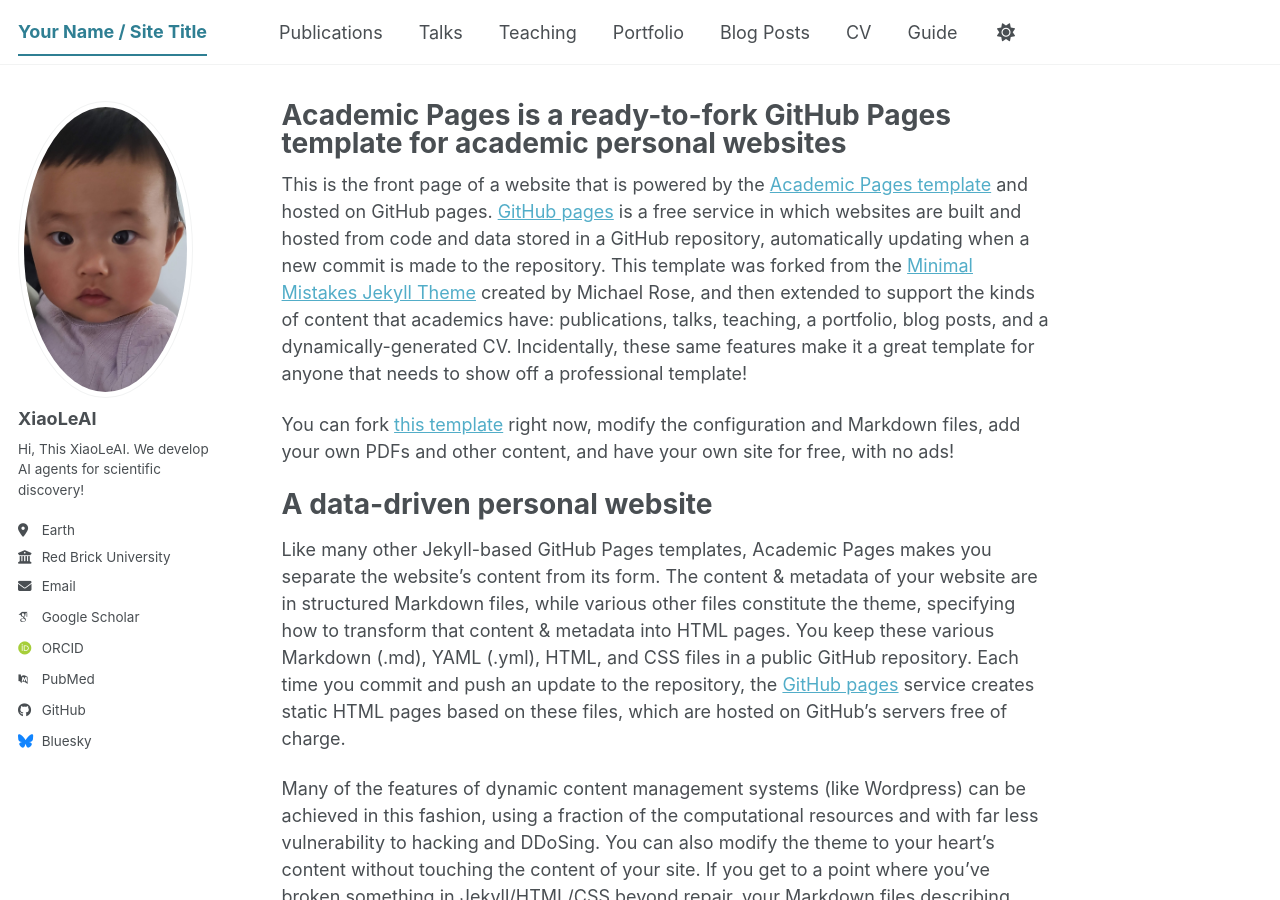
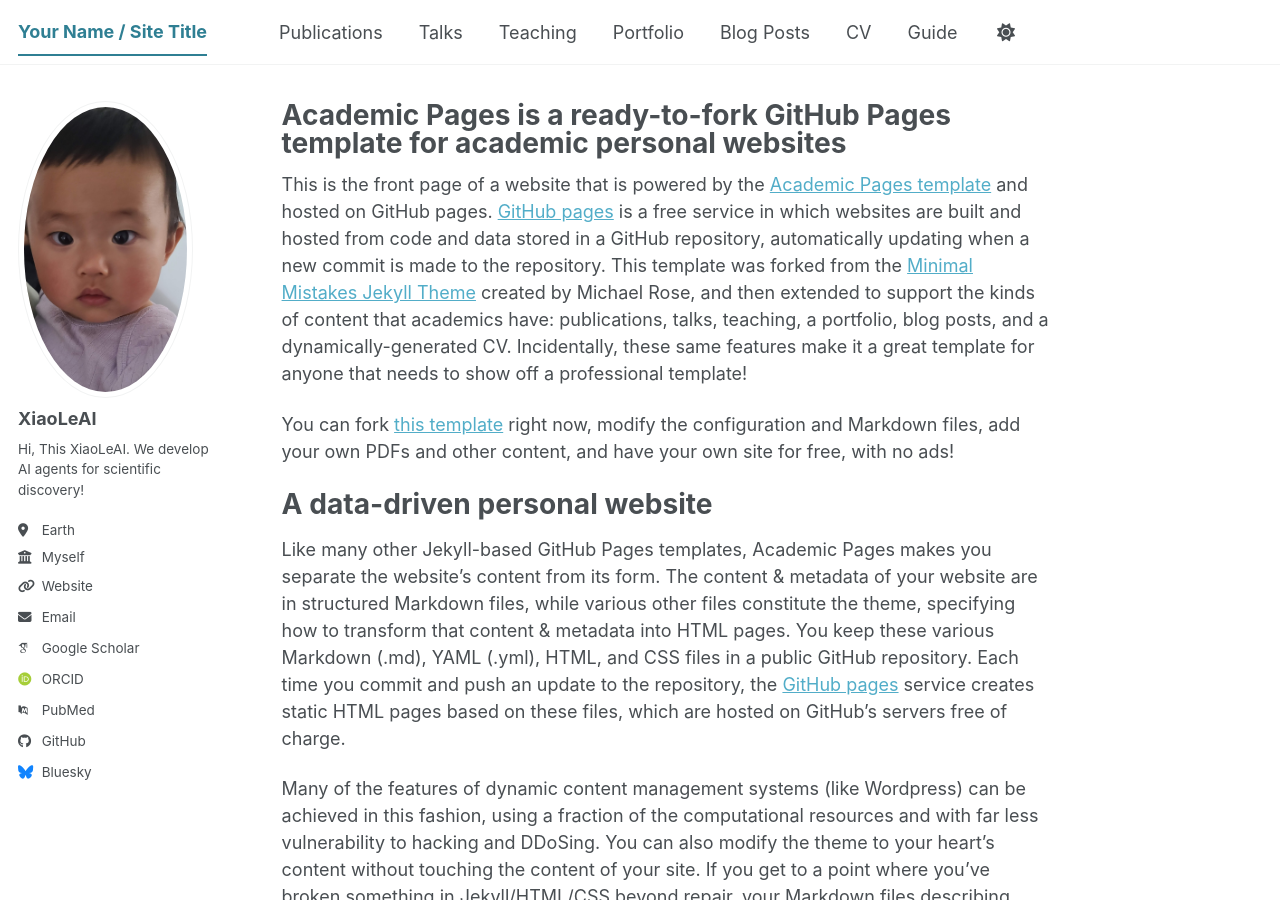
Before and after one commit to XiaoLeFancyAI/XiaoLeFancyAI.github.io, a Jekyll site: the page built from _pages/about.md, in a window 1280 px wide and 900 px high. Built offline with Jekyll 4.4.1, drawn with Linux system fonts in a browser that asks for light colours; some web fonts are replaced; a script bundle is joined from its source files by our own code; library files that are not in the unit come from our copies.

Commit message:
Update employer and uri in configuration file

```diff
--- a/_config.yml
+++ b/_config.yml
@@ -28,8 +28,8 @@
   pronouns         : # example: "she/her"
   bio              : "Hi, This XiaoLeAI. We develop AI agents for scientific discovery!"
   location         : "Earth"
-  employer         : "Red Brick University"
-  uri              : # URL
+  employer         : "Myself"
+  uri              : "XiaoLeFancyAI.github.io"
   email            : "bobaugust1988@gmail.com"
 
   # Academic websites
```
